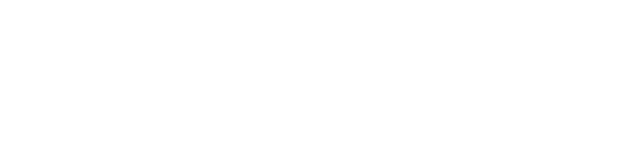
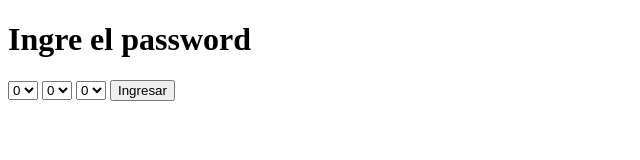
Before and after one commit to Yarynav/desafio-condiciones, a plain HTML site: page assets/views/desafio3.html in a window 1280 px wide. Shown: the whole page, without its empty margins (0-640 px from the left). Drawn offline with Linux system fonts and the light colour scheme.

Commit message:
ADD: challenge third part

```diff
--- a/assets/js/desafio3.js
+++ b/assets/js/desafio3.js
@@ -0,0 +1,19 @@
+const code1 = document.querySelector("#code1");
+const code2 = document.querySelector("#code2");
+const code3 = document.querySelector("#code3");
+
+/**
+ * @description validacion de contraseñas con mensaje
+ */
+function validatePassword() {
+  debugger;
+  const result = code1.value + code2.value + code3.value;
+  if (result === "911") {
+    document.querySelector("#message").innerHTML = "Password 1 correcto";
+  } else if (result === "714") {
+    document.querySelector("#message").innerHTML = "Password 2 correcto";
+  } else {
+    document.querySelector("#message").innerHTML = "Password incorrecto";
+  }
+}
+document.querySelector("#button").addEventListener("click", validatePassword);
--- a/assets/views/desafio3.html
+++ b/assets/views/desafio3.html
@@ -8,6 +8,45 @@
     <title>Parte 3</title>
   </head>
   <body>
+    <h1>Ingre el password</h1>
+    <select id="code1">
+      <option value="0">0</option>
+      <option value="1">1</option>
+      <option value="2">2</option>
+      <option value="3">3</option>
+      <option value="4">4</option>
+      <option value="5">5</option>
+      <option value="6">6</option>
+      <option value="7">7</option>
+      <option value="8">8</option>
+      <option value="9">9</option>
+    </select>
+    <select id="code2">
+      <option value="0">0</option>
+      <option value="1">1</option>
+      <option value="2">2</option>
+      <option value="3">3</option>
+      <option value="4">4</option>
+      <option value="5">5</option>
+      <option value="6">6</option>
+      <option value="7">7</option>
+      <option value="8">8</option>
+      <option value="9">9</option>
+    </select>
+    <select id="code3">
+      <option value="0">0</option>
+      <option value="1">1</option>
+      <option value="2">2</option>
+      <option value="3">3</option>
+      <option value="4">4</option>
+      <option value="5">5</option>
+      <option value="6">6</option>
+      <option value="7">7</option>
+      <option value="8">8</option>
+      <option value="9">9</option>
+    </select>
+    <button id="button">Ingresar</button>
+    <p id="message"></p>
     <script src="../js/desafio3.js"></script>
   </body>
 </html>
```
